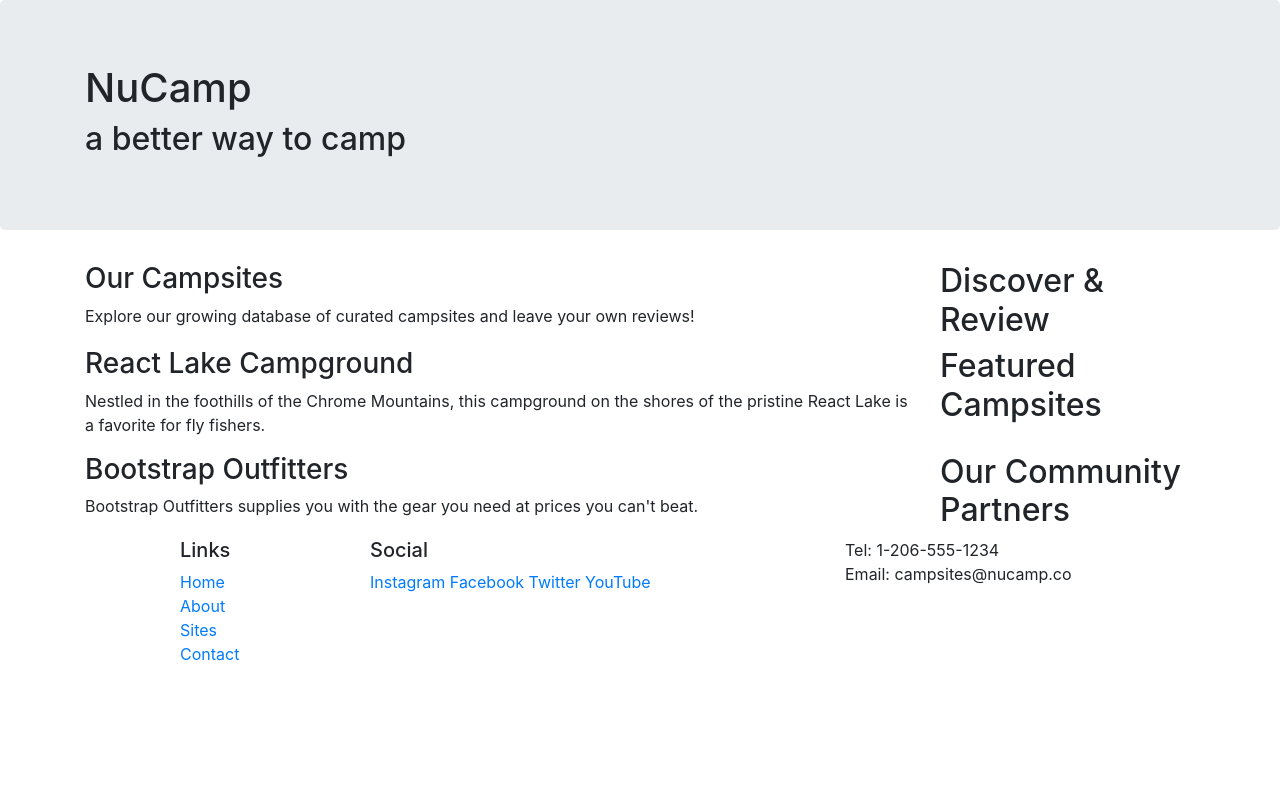
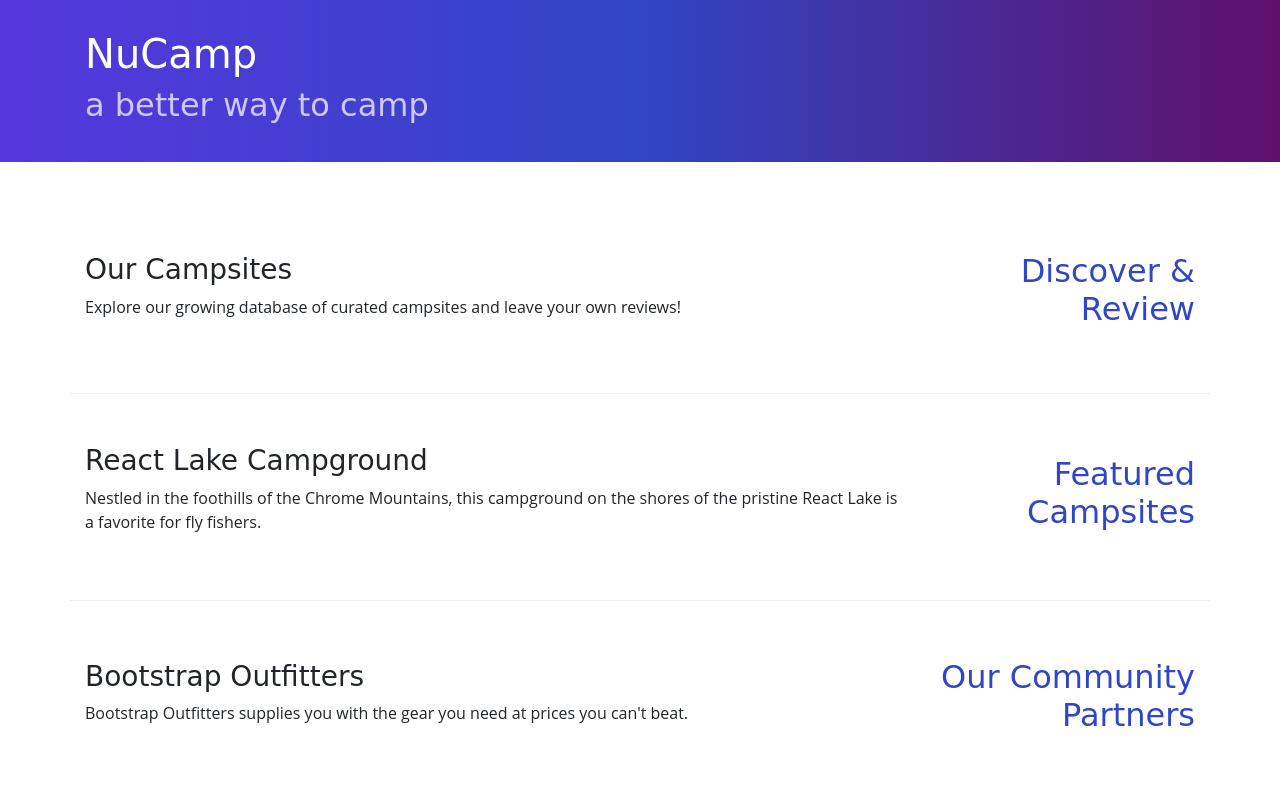
Before and after one commit to karthvp/nucampsite, a website: page index.html in a window 1280 px wide. Shown: the top 800 px of the page. Drawn offline with nearby package versions, Linux system fonts and the light colour scheme.

Commit message:
Adding custom styling

```diff
--- /dev/null
+++ b/css/styles.css
@@ -0,0 +1,32 @@
+body {
+    font-family: "Open Sans", sans-serif;
+}
+
+h1, h2, h3 {
+    font-family: "Lobster", cursive;
+}
+
+h2 {
+    color: #3046C5;
+}
+
+header h2 {
+    color: #CEC8FF;
+}
+
+footer {
+    background-image: linear-gradient(#CEC8FF, white);
+    padding: 20px 0;
+}
+
+.jumbotron {
+    padding: 30px;
+    background-image: linear-gradient(to right, #5637DD, #3046C5, #60106B);
+    color: white;
+}
+
+.row-content {
+    padding: 50px 0;
+    border-bottom: 1px ridge;
+    min-height: 200px;
+}
--- a/index.html
+++ b/index.html
@@ -8,13 +8,14 @@
 
       <!-- Bootstrap CSS -->
       <link rel="stylesheet" href="node_modules/bootstrap/dist/css/bootstrap.min.css" />
+      <link rel="stylesheet" href="css/styles.css" />
 
       <title>NuCamp: A Better Way To Camp</title>
 </head>
 
 <body>
 
-    <header class="jumbotron">
+    <header class="jumbotron jumbotron-fluid">
         <div class="container">
             <div class="row">
                 <div class="col">
@@ -26,9 +27,9 @@
     </header>
 
     <div class="container">
-        <div class="row">
+        <div class="row row-content align-items-center">
             <div class="col-sm-4 order-sm-last col-md-3">
-                <h2>Discover & Review</h2>
+                <h2 class="text-sm-right">Discover & Review</h2>
             </div>
             <div class="col">
                 <h3>Our Campsites</h3>
@@ -36,9 +37,9 @@
             </div>
         </div>
 
-        <div class="row">
+        <div class="row row-content align-items-center">
             <div class="col-sm-4 order-sm-last col-md-3">
-                <h2>Featured Campsites</h2>
+                <h2 class="text-sm-right">Featured Campsites</h2>
             </div>
             <div class="col">
                 <h3>React Lake Campground</h3>
@@ -46,9 +47,9 @@
    			</div>
         </div>
 
-        <div class="row">
+        <div class="row row-content align-items-center">
             <div class="col-sm-4 order-sm-last col-md-3">
-                <h2>Our Community Partners</h2>
+                <h2 class="text-sm-right">Our Community Partners</h2>
             </div>
             <div class="col">
                 <h3>Bootstrap Outfitters</h3>
@@ -69,14 +70,14 @@
                         <li><a href="#">Contact</a></li>
                     </ul>
                 </div>
-                <div class="col-6 col-sm-5">
-                	<h5>Social</h5>
+                <div class="col-6 col-sm-5 text-center">
+                	<h5 >Social</h5>
                     <a href="http://instagram.com/">Instagram</a>
                     <a href="http://facebook.com/">Facebook</a>
                     <a href="http://twitter.com/">Twitter</a>
                     <a href="http://youtube.com/">YouTube</a>
                 </div>
-                <div class="col-sm-4">
+                <div class="col-sm-4 text-center">
                     Tel: 1-206-555-1234<br />
                     Email: campsites@nucamp.co
                 </div>
```
